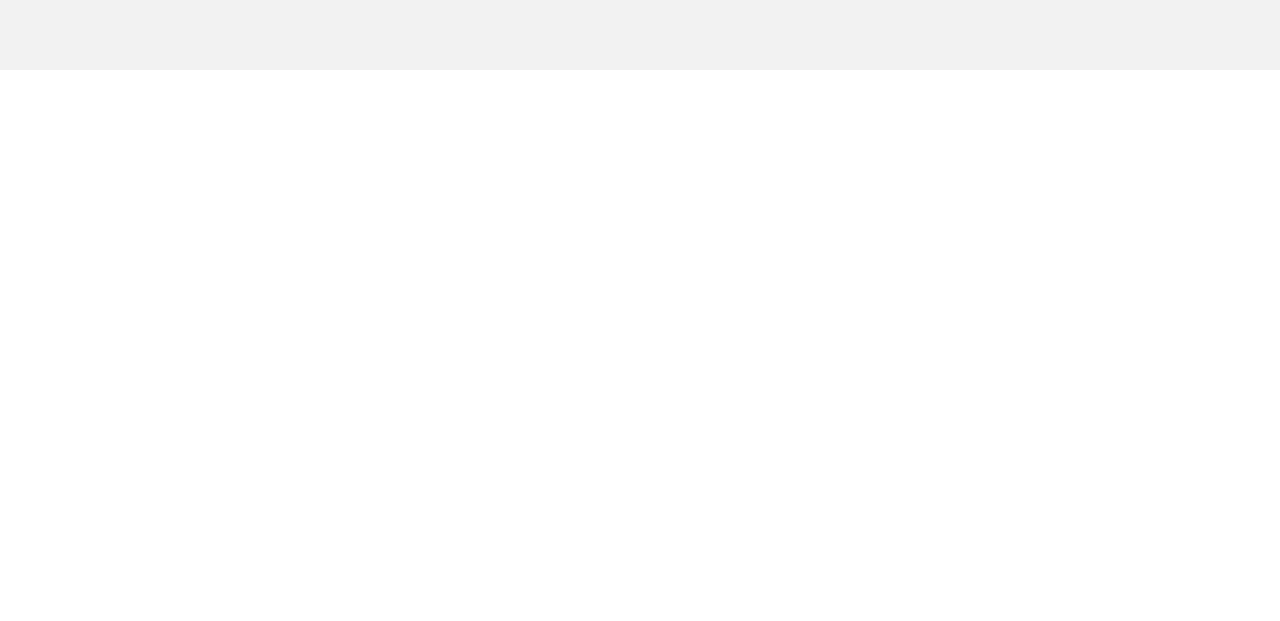
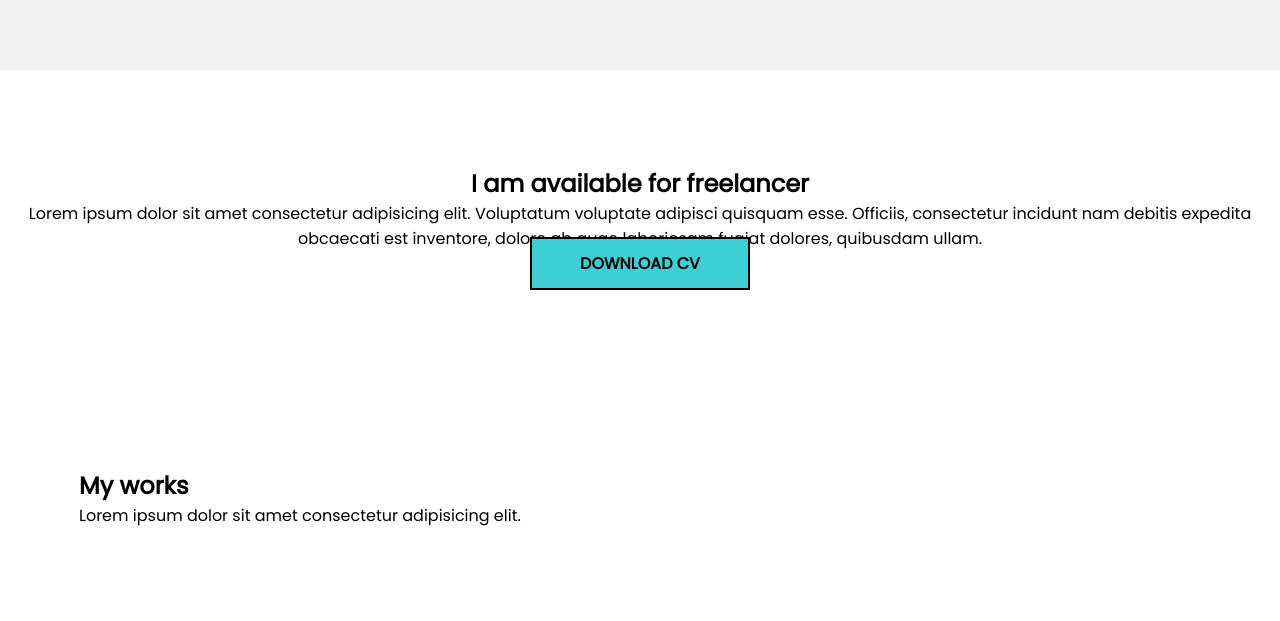
Before and after one commit to aditya6752/portfolio, a plain HTML site: page index.html in a window 1280 px wide. Shown: the part 2509-3130 px from the top of the page. Before the commit the page ends 2579 px from the top, so only its background shows below. Drawn offline with Linux system fonts and the light colour scheme.

Commit message:
Fourth page

```diff
--- a/css/style.css
+++ b/css/style.css
@@ -198,3 +198,8 @@ section.services .card-wrapper .card:hover h2,
 section.services .card-wrapper .card:hover p {
     color: var(--pure);
 }
+
+section.freelancer {
+    text-align: center;
+    background: linear-graient(rgba(0, 0, 0, 0.7), rgba(0, 0, 0, 0.7)), url(../images/camera.png);
+}
--- a/index.html
+++ b/index.html
@@ -136,6 +136,18 @@
             </div>
         </div>
     </section>
+    <section class="freelancer">
+        <h1>I am available for freelancer</h1>
+        <p>Lorem ipsum dolor sit amet consectetur adipisicing elit. Voluptatum voluptate adipisci quisquam esse. Officiis, consectetur incidunt nam debitis expedita obcaecati est inventore, dolore ab quae laboriosam fugiat dolores, quibusdam ullam.</p>
+        <butoon class="btn btn-primary">Download CV</butoon>
+    </section>
+
+    <section class="work">
+        <div class="container">
+            <h1><span>My</span> works</h1>
+            <p>Lorem ipsum dolor sit amet consectetur adipisicing elit.</p>
+        </div>
+    </section>
 </body>
 
 </html>
```
